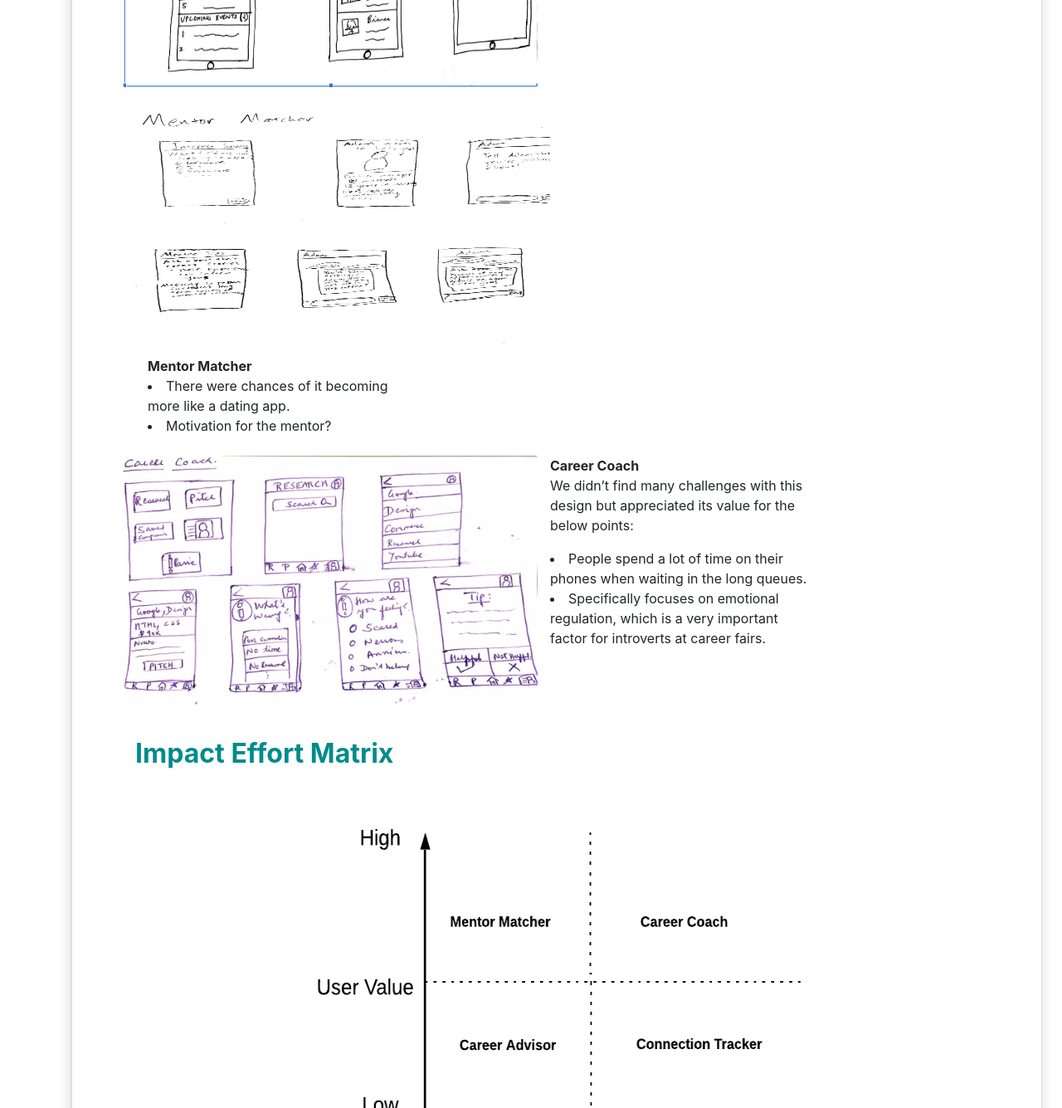
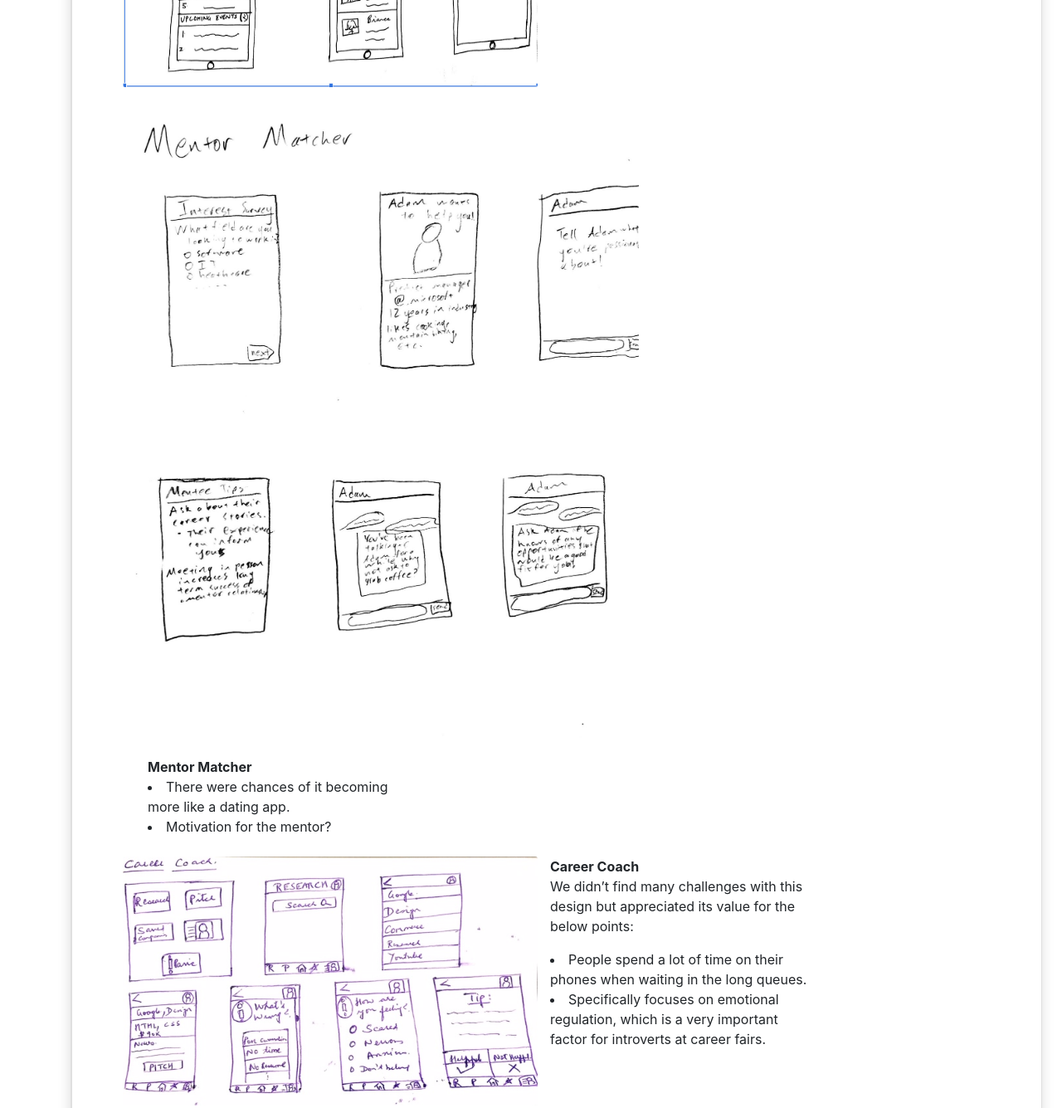
Before and after one commit to RidhiJo/PortfolioProject, a plain HTML site: page Career Coach/cc_index.html in a window 1280 px wide. Shown: the part 3620-4955 px from the top of the page at 83% size. Drawn offline with nearby package versions, Linux system fonts and the light colour scheme.

Commit message:
Changed image size.

```diff
--- a/Career Coach/cc_index.html
+++ b/Career Coach/cc_index.html
@@ -175,7 +175,7 @@
 
                                                                     <div class="flex-row">
                                                                         <div class="col-sm-8"></div>
-                                                                        <img src="Images_cc/MentorMatcher.jpg" class="card-img" alt="Card image cap" style="width:500px; height: 300px;">
+                                                                        <img src="Images_cc/MentorMatcher.jpg" class="card-img" alt="Card image cap" style="width:auto; height:auto; max-width:60%">
                                                                         <div class="col-sm-4"><strong>Mentor Matcher</strong> <li>  There were chances of it becoming more like a dating app.</li>
                                                                           <li>  Motivation for the mentor?</li>
 
@@ -204,7 +204,7 @@
                                                                                         <br>
                                                                                         <div>
                                                                                         <p class="card-text"><strong><h2 style="color: darkcyan">Impact Effort Matrix</h2></strong></p>
-                                                                                        <center><img src="Images_cc/ImpactEffortMatrix.png" class="card-img" alt="Card image cap" style="width:700px; height: 500px;"></center>
+                                                                                        <center><img src="Images_cc/ImpactEffortMatrix.png" class="card-img" alt="Card image cap" style="width:auto; height:auto; max-width:70%"></center>
                                                                                         <p class="card-text"><strong><h2 style="color: darkcyan">Solution</h2></strong></p>
                                                                                         <p class="card-text"><strong>Manage emotions of anxiety and stress</strong></p>
                                                                                         <img src="Images_cc/Feelings_CC1.png" class="feelings-img" alt="Card image cap">
```
